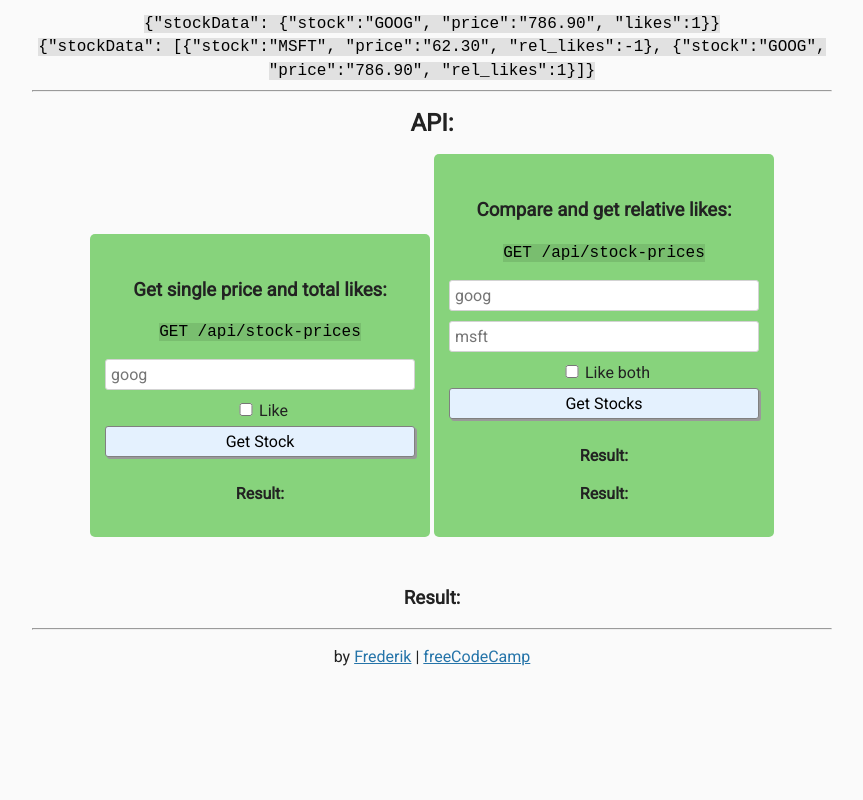
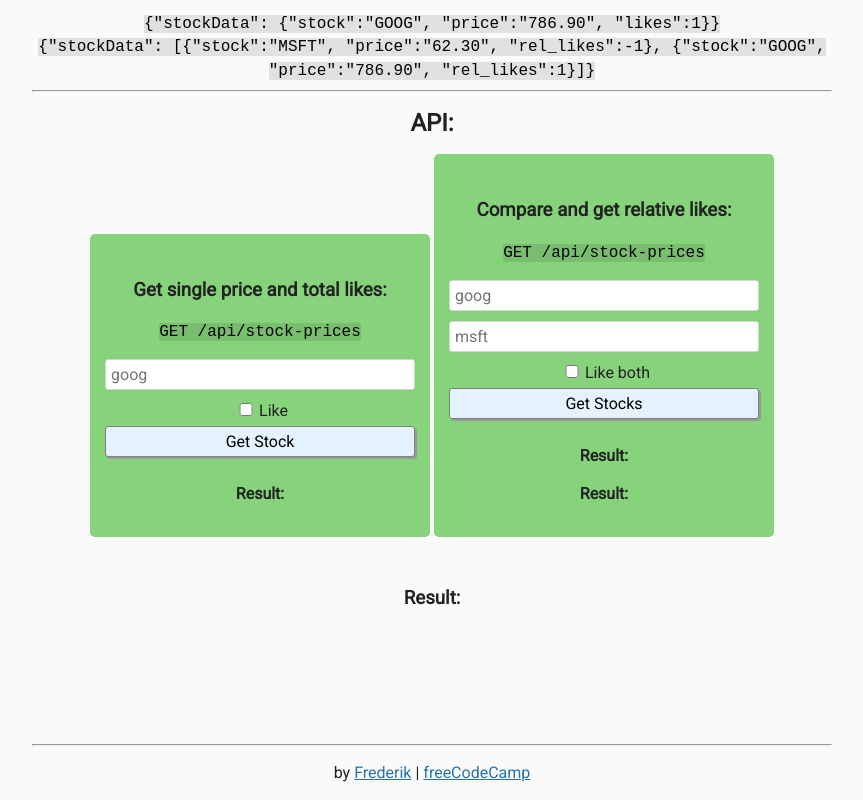
Before and after one commit to Myrmidonut/fcc_infosec_stock_price_checker, a website: page views/index.html in a window 1280 px wide. Shown: the part 759-1559 px from the top of the page, without its empty margins (208-1071 px from the left). Before the commit the page ends 1443 px from the top, so only its background shows below. Drawn offline with Linux system fonts and the light colour scheme; files that its build step writes are made by us from their sources; files whose address does not match are found by name.

Commit message:
result box height, code block responsive

```diff
--- a/public/style.css
+++ b/public/style.css
@@ -37,6 +37,7 @@ code {
   font-family: monospace;
   color: black;
   background-color: rgba(0,0,0,0.1);
+  word-wrap: break-word;
 }
 
 a {
@@ -45,6 +46,7 @@ a {
 
 ol {
 	list-style-position: inside;
+  padding-left: 0;
 }
 
 ul {
@@ -94,3 +96,7 @@ input[type=submit] {
 input[type=submit]:hover {
   background-color: #FFFEC4;
 }
+
+#resultBlock {
+  height: 100px;
+}
--- a/routes/api.js
+++ b/routes/api.js
@@ -7,7 +7,6 @@ const fetch       = require("node-fetch");
 const MONGODB_CONNECTION_STRING = process.env.DB;
 
 module.exports = function (app) {
-
   app.route('/api/stock-prices')
     .get((req, res) => {
       const symbol = req.query.stock;
--- a/server.js
+++ b/server.js
@@ -26,7 +26,7 @@ app.use(bodyParser.urlencoded({extended: true}));
 //Index page (static HTML)
 app.route('/')
   .get((req, res) => {
-  res.sendFile(process.cwd() + '/views/index.html')
+    res.sendFile(process.cwd() + '/views/index.html')
 });
 
 //For FCC testing purposes
--- a/views/index.html
+++ b/views/index.html
@@ -65,7 +65,7 @@
 
       <p>
         <h3>Result:</h3>
-        <code id="jsonResult"></code>
+        <p id="resultBlock"><code id="jsonResult"></code></p>
       </p>
 
     </main>
```
